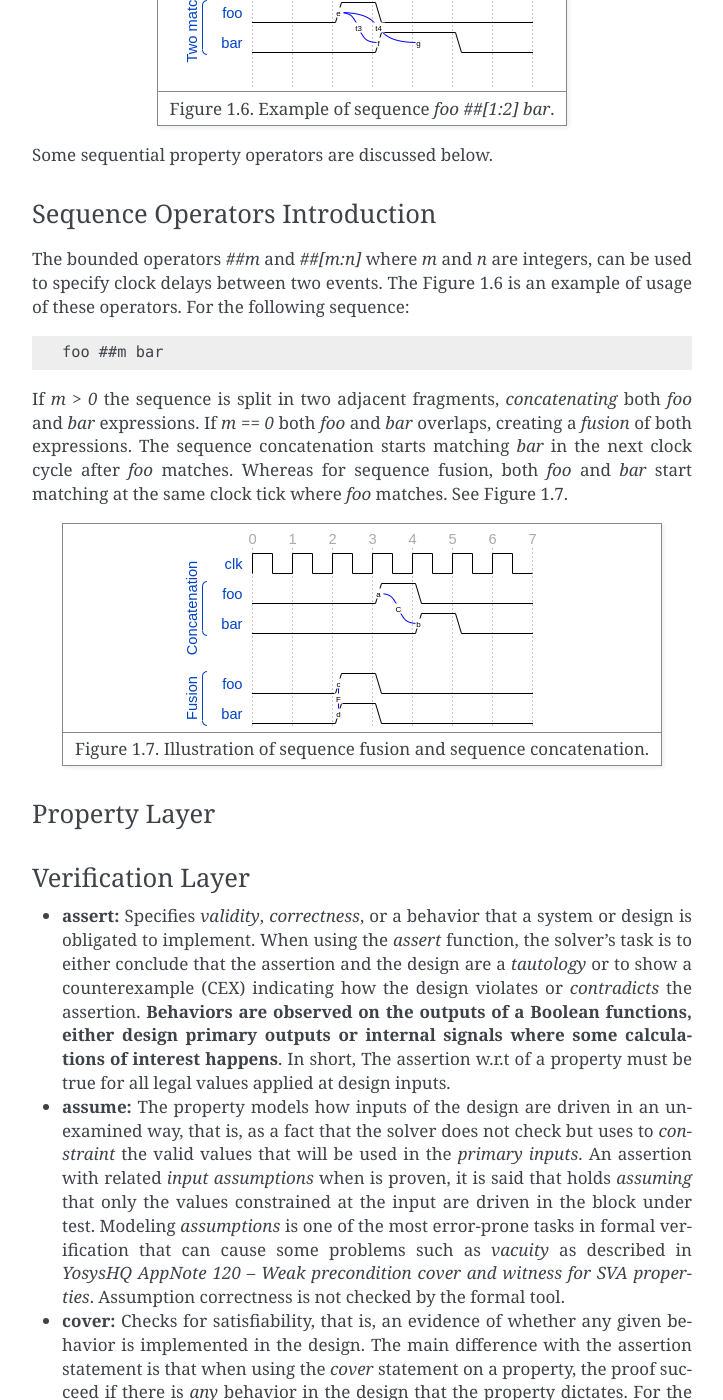
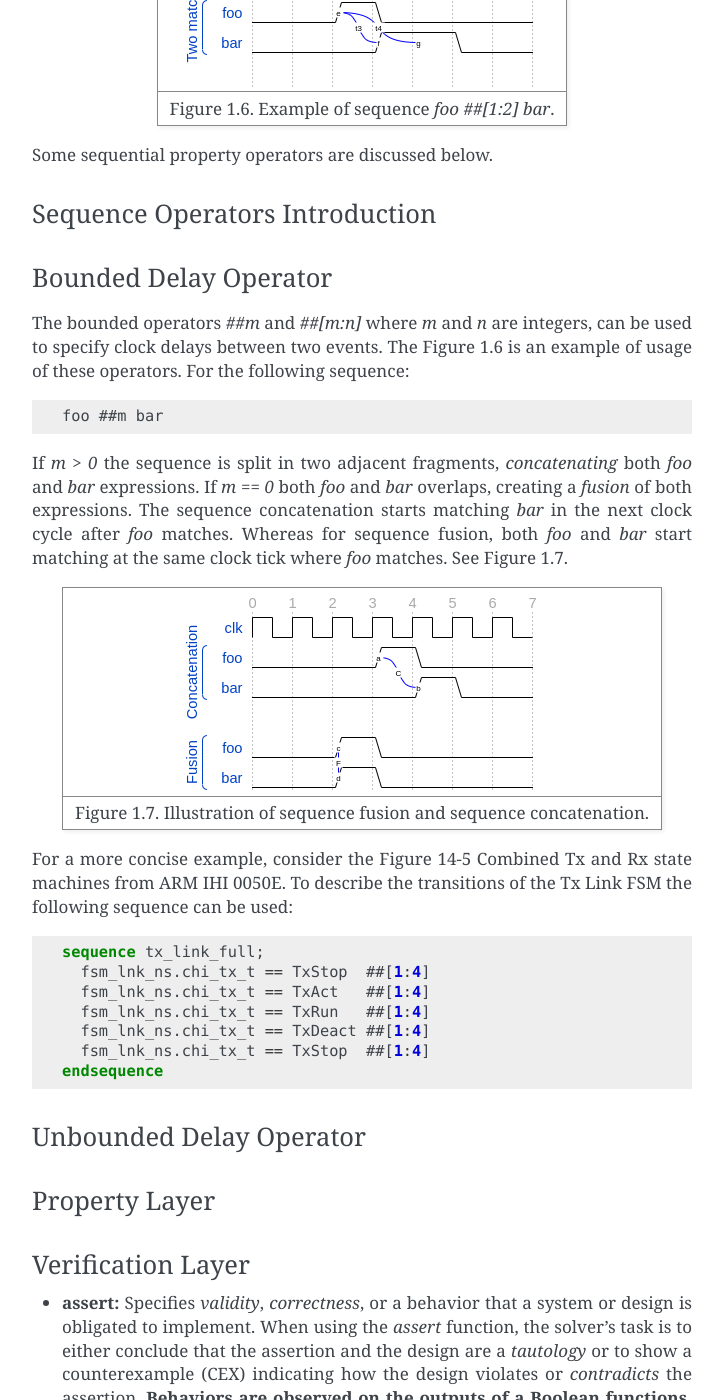
Before and after one commit to YosysHQ-Docs/AppNote-109, a Sphinx documentation site: the page built from docs/source/index.rst, in a window 1280 px wide and 1400 px high, scrolled down 8821 px. Shown: the whole window, without its empty margins (388-1111 px from the left). Built offline with Sphinx 7.4.7, drawn with Linux system fonts in a browser that asks for light colours; some of the changed text lies outside the part shown.

Commit message:
amba chi sequence

```diff
--- a/docs/source/index.rst
+++ b/docs/source/index.rst
@@ -369,6 +369,10 @@ Some sequential property operators are discussed below.
 
 Sequence Operators Introduction
 -------------------------------
+
+Bounded Delay Operator
+----------------------
+
 The bounded operators `##m` and `##[m:n]` where *m* and *n* are integers,
 can be used to specify clock delays between two events. The Figure 1.6 is
 an example of usage of these operators. For the following sequence:
@@ -392,6 +396,23 @@ where *foo* matches. See Figure 1.7.
 +=========================================================================+
 | Figure 1.7. Illustration of sequence fusion and sequence concatenation. |
 +-------------------------------------------------------------------------+
+
+For a more concise example, consider the Figure 14-5 Combined Tx and Rx
+state machines from ARM IHI 0050E. To describe the transitions of the Tx Link
+FSM the following sequence can be used:
+
+.. code-block:: systemverilog
+
+   sequence tx_link_full;
+     fsm_lnk_ns.chi_tx_t == TxStop  ##[1:4]
+     fsm_lnk_ns.chi_tx_t == TxAct   ##[1:4]
+     fsm_lnk_ns.chi_tx_t == TxRun   ##[1:4]
+     fsm_lnk_ns.chi_tx_t == TxDeact ##[1:4]
+     fsm_lnk_ns.chi_tx_t == TxStop  ##[1:4]
+   endsequence
+
+Unbounded Delay Operator
+------------------------
 
 
 Property Layer
```
